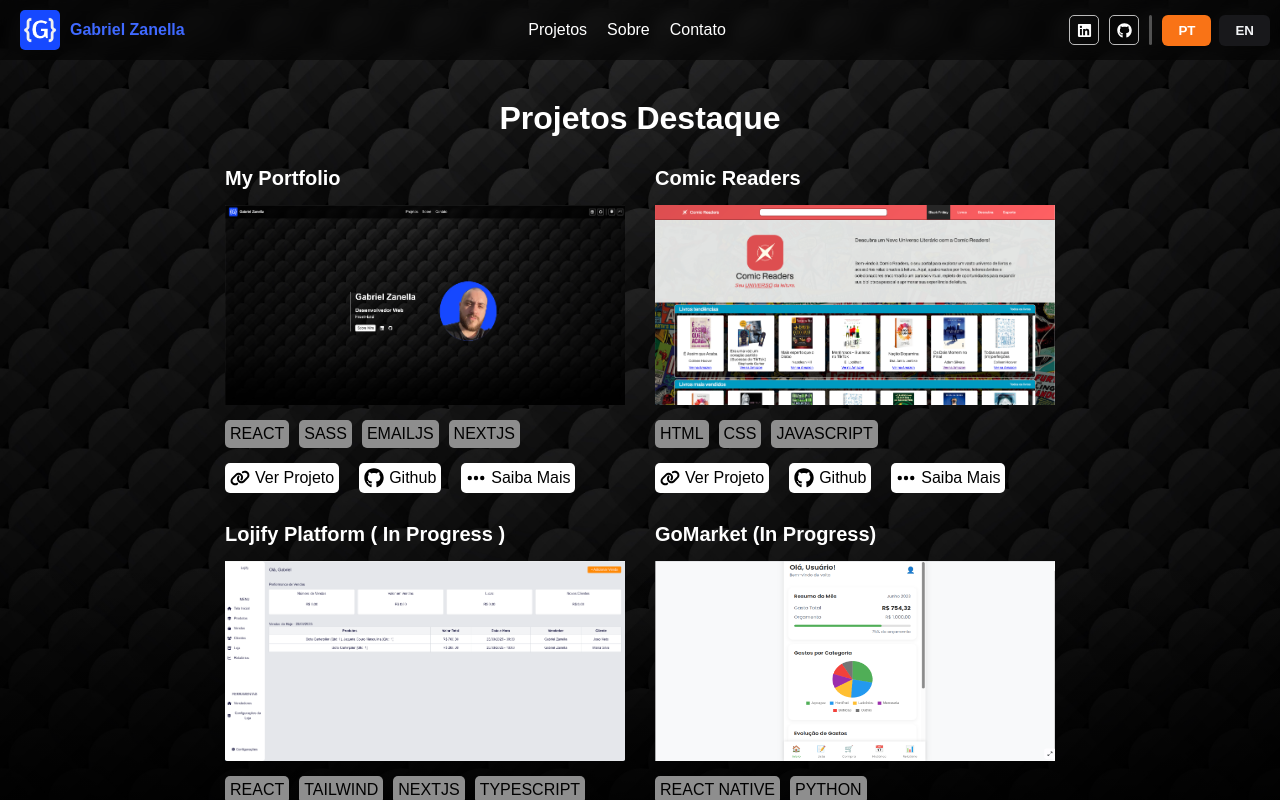
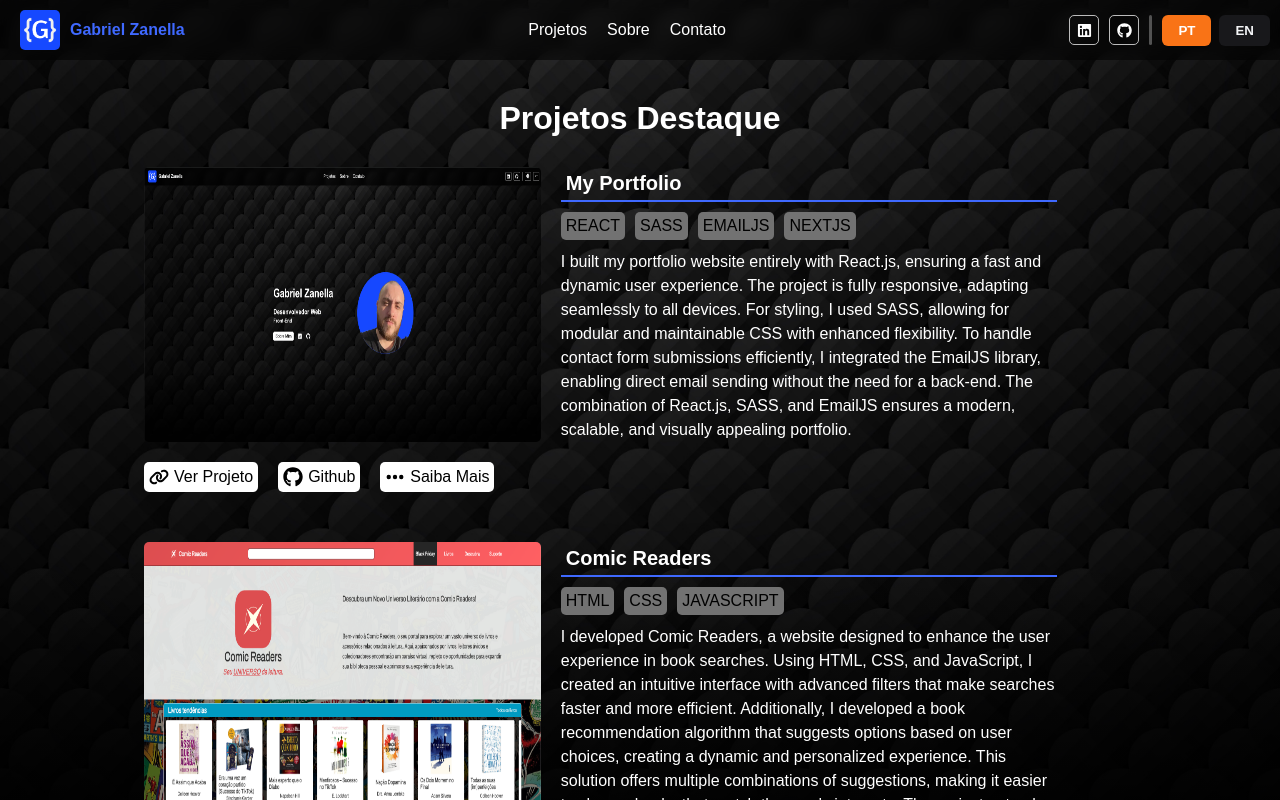
Before and after one commit to gabriel030899/myportfolio, a Next.js app: page /projects in a window 1280 px wide. Shown: the top 800 px of the page. Built offline with nearby package versions, Linux system fonts and the light colour scheme.

Commit message:
adjusted projects screen to new vertical layout

```diff
--- a/src/app/projects/page.js
+++ b/src/app/projects/page.js
@@ -18,13 +18,22 @@ const Projects = () => {
                 <div className="projects-summary">
                     {highlightProjects.map((project) => (
                     <div key={project.id} className="project-card">
-                        <h3>{project.name}</h3>
-                        <Image src={project.image} alt={project.name} />
-                        <div className="project-skills">
-                        {project.skills.map((skill, index) => (
-                            <span key={index}>{skill.name}</span>
-                        ))}
+
+                        <div className="project-top">
+                            <Image src={project.image} alt={project.name} />
+                            <div className="project-description">
+                                <h3 className="project-name">{project.name}</h3>
+                                <div className="project-skills">
+                                    {project.skills.map((skill, index) => (
+                                        <span className="cards-skills" key={index}>{skill.name}</span>
+                                    ))}
+                                </div>
+                                <p>{project.description}</p>
+
+                            </div>
+
                         </div>
+
                         <div className="project-links">
                         <a href={project.link} target="_blank" rel="noopener noreferrer"><FontAwesomeIcon icon={faLink} />{t("projects.viewProject")}</a>
                         <a href={project.github} target="_blank" rel="noopener noreferrer"><FontAwesomeIcon icon={faGithub} />{t("projects.github")}</a>
--- a/src/app/projects/page.scss
+++ b/src/app/projects/page.scss
@@ -50,21 +50,41 @@
         align-items: start;
         flex-wrap: wrap;
         width: 100%;
-        gap: 30px;
+        gap: 50px;
         overflow-y: auto;
 
         .project-card{
             display: flex;
             flex-direction: column;
-            gap: 15px;
-            width: 400px;
+            gap: 20px;
+            width: 80%;
 
-            h3{
-                font-size: 20px;
+            .project-description{
+                width: 50%;
+                margin-left: 20px;
+
+                p{
+                    line-height: 1.5;
+                }
+
+                h3{
+                    font-size: 20px;
+                    color: #fff;
+                    padding: 5px;
+                    margin-bottom: 10px;
+                    border-bottom: 2px solid #3f69ff;
+                }
             }
+
+
             img{
-                width: 100%;
-                height: 200px;
+                width: 40%;
+                height: auto;
+                border-radius: 5px;
+            }
+
+            .project-top{
+                display: flex;
             }
 
             .project-skills{
@@ -72,12 +92,15 @@
                 width: 100%;
                 flex-wrap: wrap;
                 gap: 10px;
+                margin-bottom: 10px;
 
-                span{
+
+                .cards-skills{
                     color: #000;
-                    background-color: #8e8e8e;
+                    background-color: #727272;
                     border-radius: 5px;
                     padding: 5px;
+                    font-size: 16px;
                 }
             }
 
```
